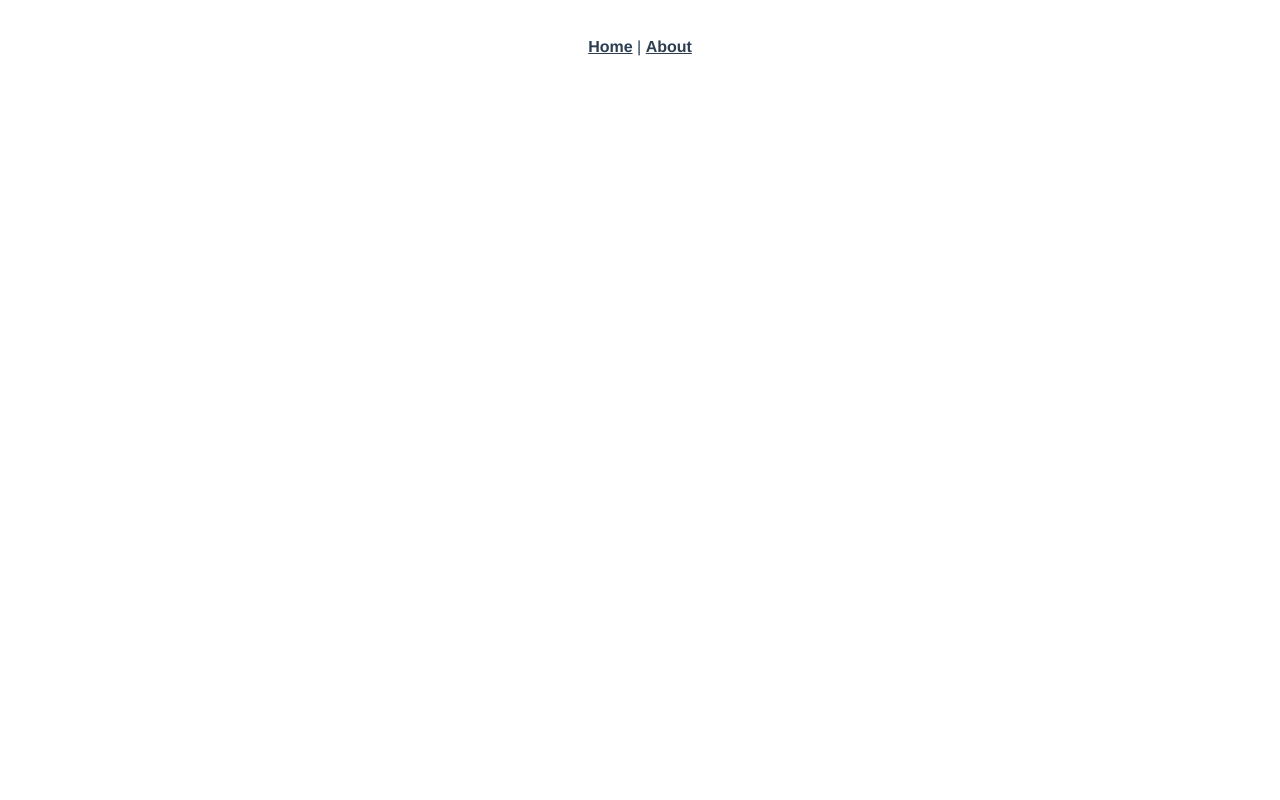
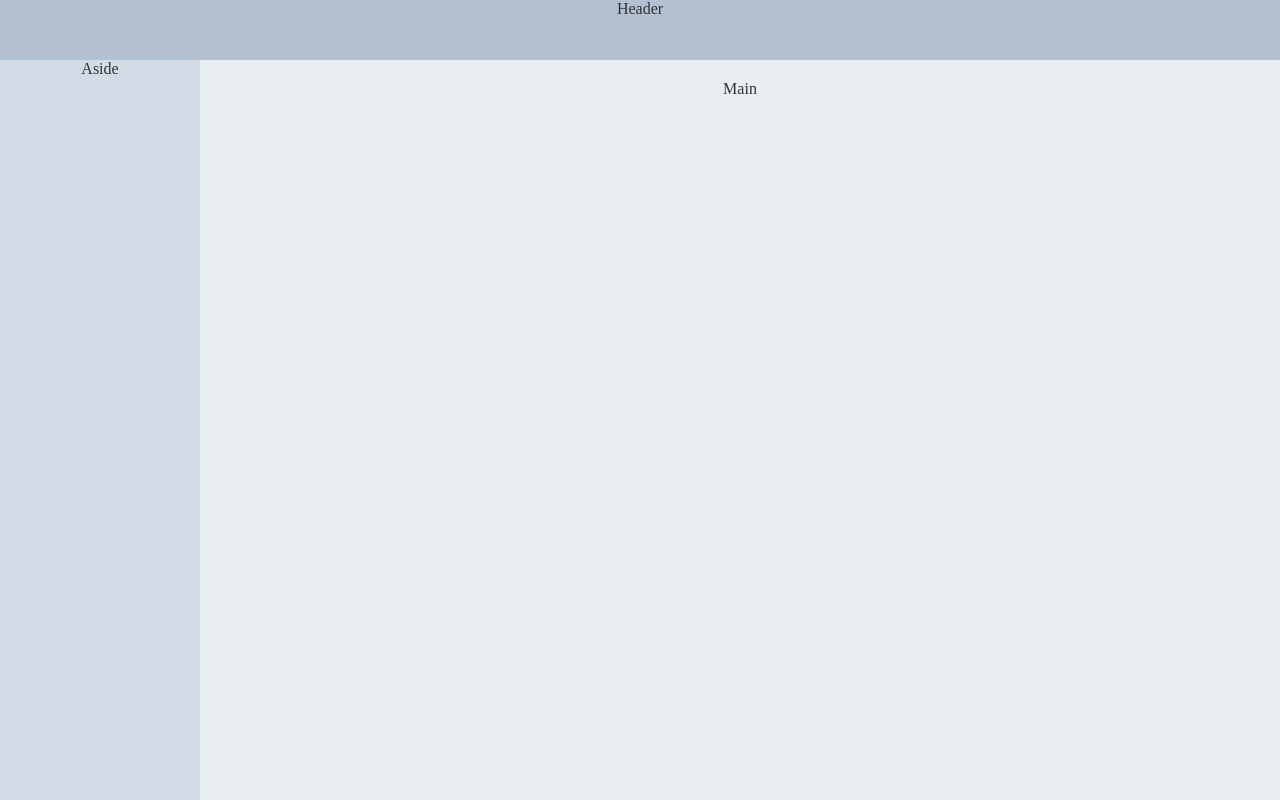
Before and after one commit to Lance-racj/caster, a Vue app: page /home in a window 1280 px wide. Built offline with nearby package versions, Linux system fonts and the light colour scheme.

Commit message:
feat: 初始化后台管理系统 && 超级管理员登录

```diff
--- a/jsconfig.json
+++ b/jsconfig.json
@@ -3,6 +3,7 @@
     "target": "es5",
     "module": "esnext",
     "baseUrl": "./",
+    "allowJs": true,
     "moduleResolution": "node",
     "paths": {
       "@/*": [
--- a/package.json
+++ b/package.json
@@ -7,7 +7,9 @@
     "build": "vue-cli-service build"
   },
   "dependencies": {
+    "axios": "^1.3.3",
     "core-js": "^3.8.3",
+    "element-ui": "^2.15.13",
     "vue": "^2.6.14",
     "vue-router": "^3.5.1",
     "vuex": "^3.6.2"
--- a/src/App.vue
+++ b/src/App.vue
@@ -1,32 +1,12 @@
 <template>
   <div id="app">
-    <nav>
-      <router-link to="/">Home</router-link> |
-      <router-link to="/about">About</router-link>
-    </nav>
     <router-view/>
   </div>
 </template>
 
 <style lang="less">
-#app {
-  font-family: Avenir, Helvetica, Arial, sans-serif;
-  -webkit-font-smoothing: antialiased;
-  -moz-osx-font-smoothing: grayscale;
-  text-align: center;
-  color: #2c3e50;
-}
-
-nav {
-  padding: 30px;
-
-  a {
-    font-weight: bold;
-    color: #2c3e50;
-
-    &.router-link-exact-active {
-      color: #42b983;
-    }
+  * {
+    padding: 0;
+    margin: 0;
   }
-}
 </style>
--- a/src/components/HelloWorld.vue
+++ /dev/null
@@ -1,59 +0,0 @@
-<template>
-  <div class="hello">
-    <h1>{{ msg }}</h1>
-    <p>
-      For a guide and recipes on how to configure / customize this project,<br>
-      check out the
-      <a href="https://cli.vuejs.org" target="_blank" rel="noopener">vue-cli documentation</a>.
-    </p>
-    <h3>Installed CLI Plugins</h3>
-    <ul>
-      <li><a href="https://github.com/vuejs/vue-cli/tree/dev/packages/%40vue/cli-plugin-babel" target="_blank" rel="noopener">babel</a></li>
-      <li><a href="https://github.com/vuejs/vue-cli/tree/dev/packages/%40vue/cli-plugin-router" target="_blank" rel="noopener">router</a></li>
-      <li><a href="https://github.com/vuejs/vue-cli/tree/dev/packages/%40vue/cli-plugin-vuex" target="_blank" rel="noopener">vuex</a></li>
-    </ul>
-    <h3>Essential Links</h3>
-    <ul>
-      <li><a href="https://vuejs.org" target="_blank" rel="noopener">Core Docs</a></li>
-      <li><a href="https://forum.vuejs.org" target="_blank" rel="noopener">Forum</a></li>
-      <li><a href="https://chat.vuejs.org" target="_blank" rel="noopener">Community Chat</a></li>
-      <li><a href="https://twitter.com/vuejs" target="_blank" rel="noopener">Twitter</a></li>
-      <li><a href="https://news.vuejs.org" target="_blank" rel="noopener">News</a></li>
-    </ul>
-    <h3>Ecosystem</h3>
-    <ul>
-      <li><a href="https://router.vuejs.org" target="_blank" rel="noopener">vue-router</a></li>
-      <li><a href="https://vuex.vuejs.org" target="_blank" rel="noopener">vuex</a></li>
-      <li><a href="https://github.com/vuejs/vue-devtools#vue-devtools" target="_blank" rel="noopener">vue-devtools</a></li>
-      <li><a href="https://vue-loader.vuejs.org" target="_blank" rel="noopener">vue-loader</a></li>
-      <li><a href="https://github.com/vuejs/awesome-vue" target="_blank" rel="noopener">awesome-vue</a></li>
-    </ul>
-  </div>
-</template>
-
-<script>
-export default {
-  name: 'HelloWorld',
-  props: {
-    msg: String
-  }
-}
-</script>
-
-<!-- Add "scoped" attribute to limit CSS to this component only -->
-<style scoped lang="less">
-h3 {
-  margin: 40px 0 0;
-}
-ul {
-  list-style-type: none;
-  padding: 0;
-}
-li {
-  display: inline-block;
-  margin: 0 10px;
-}
-a {
-  color: #42b983;
-}
-</style>
--- a/src/main.js
+++ b/src/main.js
@@ -2,6 +2,14 @@ import Vue from 'vue'
 import App from './App.vue'
 import router from './router'
 import store from './store'
+import ElementUI from 'element-ui';
+import 'element-ui/lib/theme-chalk/index.css';
+import axios from 'axios';
+
+Vue.use(ElementUI);
+
+axios.defaults.baseURL = 'http://localhost:3060';
+Vue.prototype.$http = axios;
 
 Vue.config.productionTip = false
 
--- a/src/router/index.js
+++ b/src/router/index.js
@@ -1,22 +1,18 @@
 import Vue from 'vue'
 import VueRouter from 'vue-router'
-import HomeView from '../views/HomeView.vue'
 
 Vue.use(VueRouter)
 
 const routes = [
   {
     path: '/',
-    name: 'home',
-    component: HomeView
+    name: 'login',
+    component: () => import('../views/Login.vue')
   },
   {
-    path: '/about',
-    name: 'about',
-    // route level code-splitting
-    // this generates a separate chunk (about.[hash].js) for this route
-    // which is lazy-loaded when the route is visited.
-    component: () => import(/* webpackChunkName: "about" */ '../views/AboutView.vue')
+    path: '/home',
+    name: 'home',
+    component: () => import('../views/Home.vue')
   }
 ]
 
--- a/src/views/AboutView.vue
+++ /dev/null
@@ -1,5 +0,0 @@
-<template>
-  <div class="about">
-    <h1>This is an about page</h1>
-  </div>
-</template>
--- /dev/null
+++ b/src/views/Home.vue
@@ -0,0 +1,37 @@
+<template>
+  <el-container>
+    <el-header>Header</el-header>
+    <el-container>
+      <el-aside width="200px">Aside</el-aside>
+      <el-main>Main</el-main>
+    </el-container>
+  </el-container>
+</template>
+
+<script>
+export default {
+
+}
+</script>
+
+<style lang="less">
+  .el-header {
+    background-color: #B3C0D1;
+    color: #333;
+    text-align: center;
+  }
+
+  .el-aside {
+    background-color: #D3DCE6;
+    color: #333;
+    text-align: center;
+    height: calc(100vh - 60px);
+  }
+
+  .el-main {
+    background-color: #E9EEF3;
+    color: #333;
+    text-align: center;
+    height: calc(100vh - 60px);
+  }
+</style>
--- a/src/views/HomeView.vue
+++ /dev/null
@@ -1,18 +0,0 @@
-<template>
-  <div class="home">
-    <img alt="Vue logo" src="../assets/logo.png">
-    <HelloWorld msg="Welcome to Your Vue.js App"/>
-  </div>
-</template>
-
-<script>
-// @ is an alias to /src
-import HelloWorld from '@/components/HelloWorld.vue'
-
-export default {
-  name: 'HomeView',
-  components: {
-    HelloWorld
-  }
-}
-</script>
--- /dev/null
+++ b/src/views/Login.vue
@@ -0,0 +1,84 @@
+<template>
+  <div class="body">
+    <img class="log_bg" src="../assets/login-bg.jpg" alt="">
+    <div class="form">
+      <h2>校园信息共享平台后台管理系统</h2>
+      <el-input v-model="username" placeholder="请输入账号"></el-input>
+      <el-input v-model="password" placeholder="请输入密码" show-password></el-input>
+      <el-button @click="submit">登录</el-button>
+    </div>
+  </div>
+</template>
+
+<script>
+export default {
+  data() {
+    return {
+      username: '',
+      password: ''
+    }
+  },
+  methods: {
+    async submit() {
+      const { username, password } = this;
+      if (!username || !password) {
+        this.$message.error(`存在必填项未填`);
+        return;
+      }
+
+      const params = {
+        username,
+        password
+      };
+
+      const res = await this.$http.post('admin/login', params);
+      const { data } = res;
+      if (typeof data === 'object') {
+        localStorage.setItem("userInfo", JSON.stringify(data));
+        this.$message.success(`登录成功`)
+        this.$router.push('/home');
+      } else {
+        this.$message.error(`登录失败，请校验用户名及密码`);
+      }
+    }
+  }
+}
+</script>
+
+<style lang="less" scoped>
+  .body {
+    width: 100vw;
+    height: 100vh;
+    position: relative;
+    display: flex;
+    justify-content: center;
+    align-items: center;
+    .log_bg {
+      width: 100vw;
+      height: 100vh;
+      position: absolute;
+      z-index: 10;
+    }
+    .form {
+      position: absolute;
+      z-index: 11;
+      padding: 20px 30px;
+      display: flex;
+      flex-direction: column;
+      justify-content: center;
+      align-items: center;
+      border-radius: 20px;
+      background-image: linear-gradient(120deg, #4c72c6 0%, #0c4379 100%);
+      h2 {
+        margin-bottom: 20px;
+      }
+      .el-input {
+        margin-bottom: 10px;
+        width: 300px;
+      }
+      .el-button {
+        width: 100px;
+      }
+    }
+  }
+</style>
```
Also changed, not shown: src/assets/login-bg.jpg (added), 1 other file (tests, documents, lock files or other folders).
